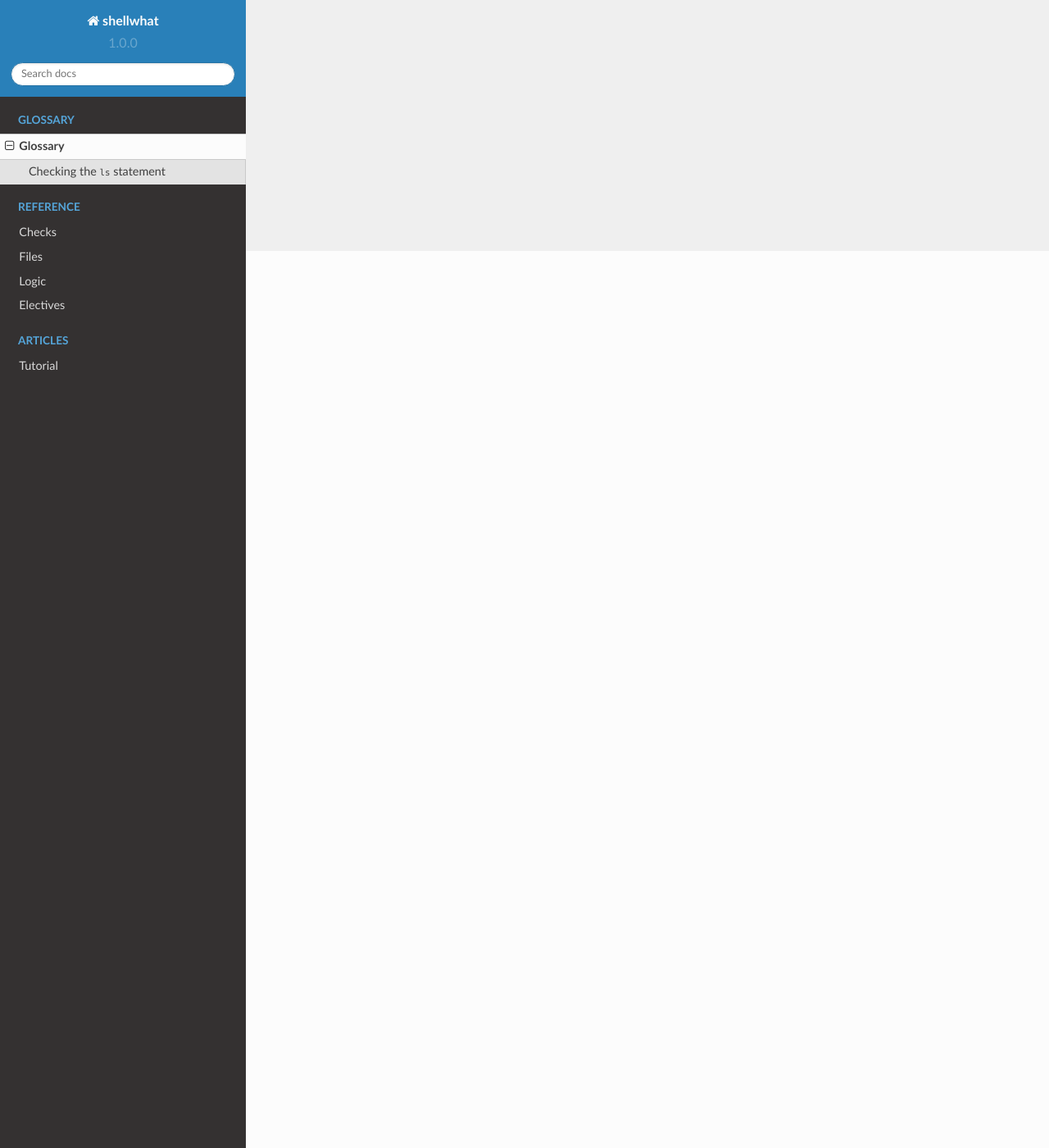
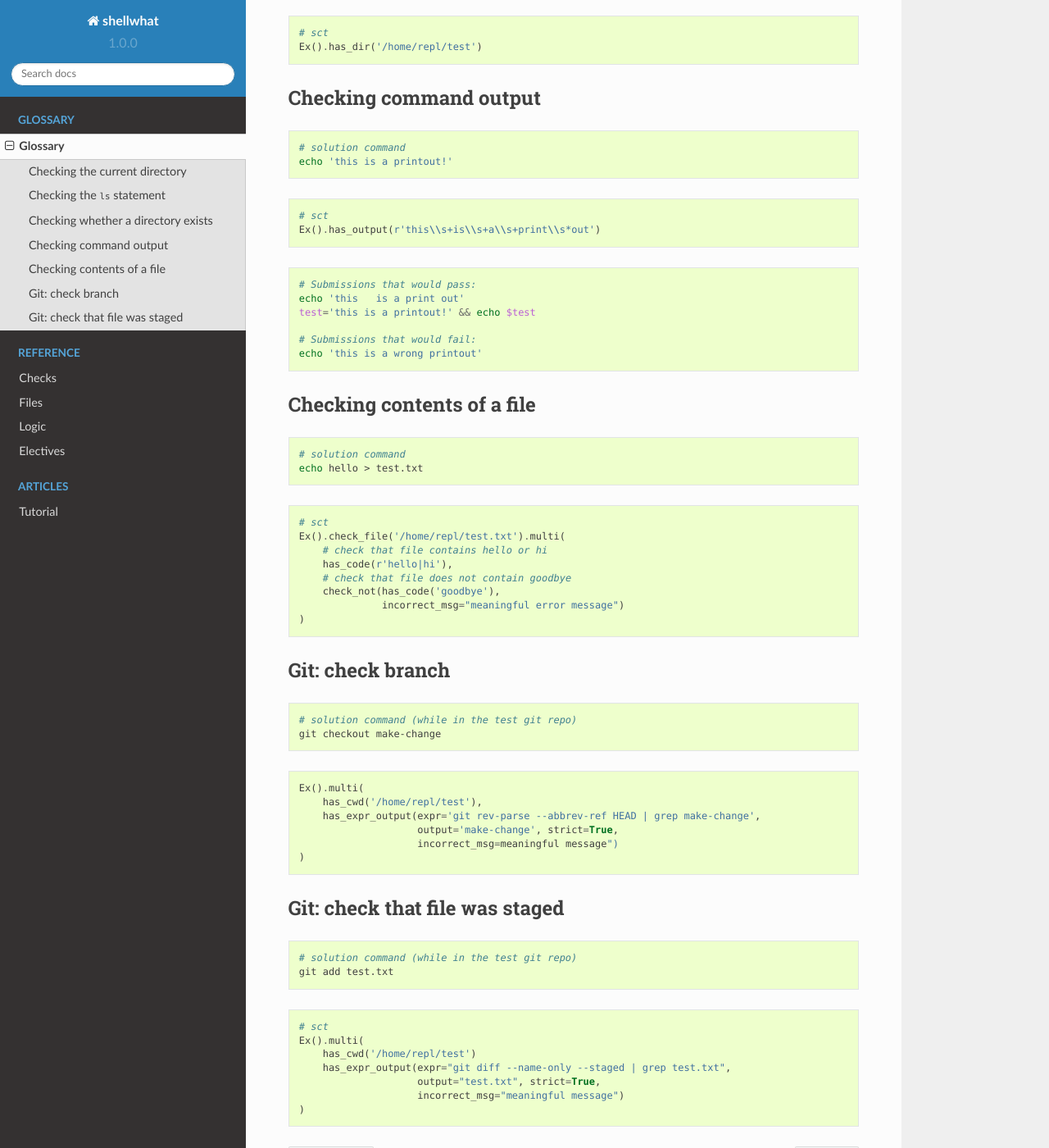
Before and after one commit to datacamp/shellwhat, a Sphinx documentation site: the page built from docs/glossary.rst, in a window 1280 px wide and 1400 px high, scrolled down 1094 px. Shown: the whole window at 82% size. Built offline with Sphinx 7.4.7 and the Read the Docs theme 2.0.0, drawn with Linux system fonts in a browser that asks for light colours; some of the changed text lies outside the part shown.

Commit message:
Documentation improvemnets
- Improve reference docs
- Add examples to glossary
- Depend on latest version of protowhat with better docs

```diff
--- a/docs/articles/tutorial.rst
+++ b/docs/articles/tutorial.rst
@@ -10,6 +10,4 @@ This exercise state contains all the information that is required to check if an
 + the errors that running the student's query generated, if any.
 
 As SCT functions are chained together with ``.``, the ``Ex()`` exercise state is copied and adapted into 'sub states' to zoom in on particular parts of the state.
-Before this theory blows your brains out, let's have a look at some basic examples.
-
-TODO
+Before this theory blows your brains out, some examples will be included in this tutorial soon.
--- a/docs/glossary.rst
+++ b/docs/glossary.rst
@@ -11,11 +11,23 @@ is identical to the solution will evidently pass.
     Depending on the exercise, you may want to focus on certain parts of a statement, or be
     more accepting for different alternative answers.
 
-All of these examples come from the `Intro to Shell for Data Science <https://www.datacamp.com/courses/introduction-to-shell-for-data-science>`_
-and `
-Introduction to Git for Data Science <https://www.datacamp.com/courses/introduction-to-git-for-data-science>`_ courses. You can have a look at their
-respective GitHub sources `here <https://github.com/datacamp/courses-intro-to-unix-shell>`_ (public) and
-`here <https://github.com/datacamp/courses-intro-to-git>`_ (viewable by DataCamp employees only), respectively.
+All these examples come from the `Intro to Shell for Data Science <https://www.datacamp.com/courses/introduction-to-shell-for-data-science>`_
+and `Introduction to Git for Data Science <https://www.datacamp.com/courses/introduction-to-git-for-data-science>`_ courses. You can have a look at their
+respective GitHub sources `here <https://github.com/datacamp/courses-intro-to-unix-shell>`_ and
+`here <https://github.com/datacamp/courses-intro-to-git>`_, respectively.
+
+Checking the current directory
+~~~~~~~~~~~~~~~~~~~~~~~~~~~~~~
+
+.. code-block:: shell
+
+    # solution command
+    cd test
+
+.. code::
+
+    # sct
+    Ex().has_cwd('/home/repl/test')
 
 
 Checking the ``ls`` statement
@@ -30,13 +42,97 @@ Checking the ``ls`` statement
 
     # sct
     Ex().check_correct(
-        has_expr_output('ls'),
-        TODO
+        has_cwd('/home/repl')
+        has_expr_output()
     )
+
+Checking whether a directory exists
+~~~~~~~~~~~~~~~~~~~~~~~~~~~~~~~~~~~
 
 .. code-block:: shell
 
-    # commands that pass
+    # solution command
+    mdkir /home/repl/test
+
+.. code::
+
+    # sct
+    Ex().has_dir('/home/repl/test')
 
 
-    # commands that fail
+Checking command output
+~~~~~~~~~~~~~~~~~~~~~~~
+
+
+.. code-block:: shell
+
+    # solution command
+    echo 'this is a printout!'
+
+.. code::
+
+    # sct
+    Ex().has_output(r'this\\s+is\\s+a\\s+print\\s*out')
+
+.. code-block:: shell
+
+    # Submissions that would pass:
+    echo 'this   is a print out'
+    test='this is a printout!' && echo $test
+
+    # Submissions that would fail:
+    echo 'this is a wrong printout'
+
+Checking contents of a file
+~~~~~~~~~~~~~~~~~~~~~~~~~~~
+
+.. code-block:: shell
+
+    # solution command
+    echo hello > test.txt
+
+.. code::
+
+    # sct
+    Ex().check_file('/home/repl/test.txt').multi(
+        # check that file contains hello or hi
+        has_code(r'hello|hi'),
+        # check that file does not contain goodbye
+        check_not(has_code('goodbye'),
+                  incorrect_msg="meaningful error message")
+    )
+
+Git: check branch
+~~~~~~~~~~~~~~~~~
+
+.. code-block:: shell
+
+    # solution command (while in the test git repo)
+    git checkout make-change
+
+.. code::
+
+    Ex().multi(
+        has_cwd('/home/repl/test'),
+        has_expr_output(expr='git rev-parse --abbrev-ref HEAD | grep make-change',
+                        output='make-change', strict=True,
+                        incorrect_msg=meaningful message")
+    )
+
+Git: check that file was staged
+~~~~~~~~~~~~~~~~~~~~~~~~~~~~~~~
+
+.. code-block:: shell
+
+    # solution command (while in the test git repo)
+    git add test.txt
+
+.. code::
+
+    # sct
+    Ex().multi(
+        has_cwd('/home/repl/test')
+        has_expr_output(expr="git diff --name-only --staged | grep test.txt",
+                        output="test.txt", strict=True,
+                        incorrect_msg="meaningful message")
+    )
--- a/docs/index.rst
+++ b/docs/index.rst
@@ -1,7 +1,7 @@
 shellwhat
 ---------
 
-For an introduction to SCTs and how they use shellwhat, visit the `README <https://github.com/datacamp/shellwhat>`_.
+For an introduction to SCTs and how to use shellwhat, visit the `README <https://github.com/datacamp/shellwhat>`_.
 
 This documentation features:
 
--- a/requirements.txt
+++ b/requirements.txt
@@ -1,5 +1,5 @@
 # pkg deps
-protowhat==1.0.1
+protowhat==1.1.1
 pexpect==4.6.0
 
 # test deps
```
Also changed, not shown: 2 other files.
